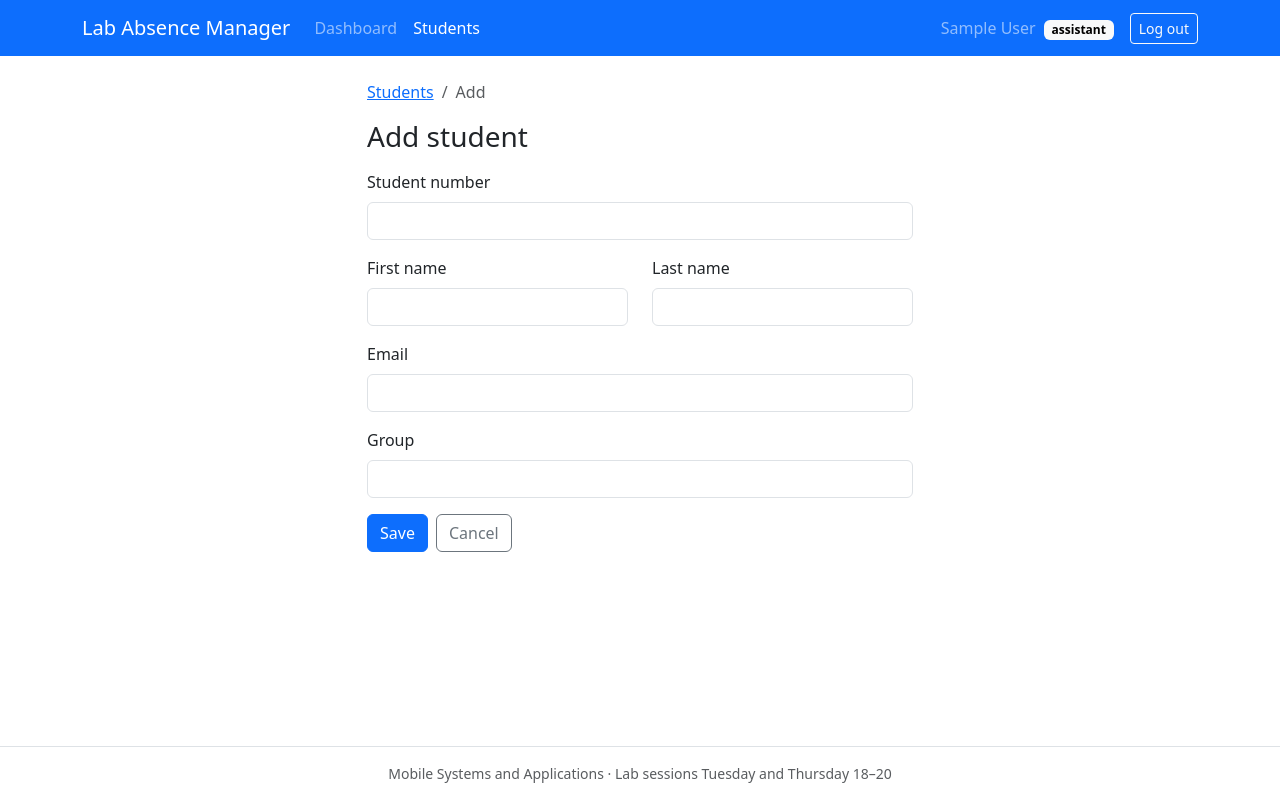
After one commit to adrianmihaipopescu2005/WAD-Project, a Flask app: page /students/new in a window 1280 px wide. The commit adds this page. Run offline with Flask 3, Linux system fonts and the light colour scheme; the visitor is signed in with stand-in values (Sample User, id 1); some libraries are stand-ins or nearby versions.

Commit message:
M4: Students
- Students page with search and an admin filter by lab assistant
- Add, edit and delete students (delete cascades their absences)
- Student profile page with details and absences table
- All queries scoped per assistant; another assistant's student is 404
- Assistants always own the students they add; admins choose or
  reassign the assistant
- staff_required decorator, Absence.end_date, absence badge macros
- test_students.py: 36 tests (103 passing overall)

Co-Authored-By: Claude Opus 5.5 <noreply@anthropic.com>

```diff
--- a/backend/app/__init__.py
+++ b/backend/app/__init__.py
@@ -36,11 +36,13 @@ def create_app(config_class=Config):
     from .blueprints.auth.routes import bp as auth_bp
     from .blueprints.dashboard.routes import bp as dashboard_bp
     from .blueprints.main.routes import bp as main_bp
+    from .blueprints.students.routes import bp as students_bp
 
     app.register_blueprint(main_bp)
     app.register_blueprint(auth_bp)
     app.register_blueprint(dashboard_bp)
     app.register_blueprint(admin_bp)
+    app.register_blueprint(students_bp)
 
     # The navbar's logout button is a POST form on every page.
     app.context_processor(lambda: {"logout_form": LogoutForm()})
--- a/backend/app/blueprints/dashboard/routes.py
+++ b/backend/app/blueprints/dashboard/routes.py
@@ -1,15 +1,15 @@
 from flask import Blueprint, render_template
 from flask_login import current_user
 
-from ...decorators import role_required
+from ...decorators import staff_required
 from ...extensions import db
-from ...models import ROLE_ADMIN, ROLE_ASSISTANT, STATUS_ACTIVE, Absence, Student, User
+from ...models import ROLE_ASSISTANT, STATUS_ACTIVE, Absence, Student, User
 
 bp = Blueprint("dashboard", __name__, url_prefix="/dashboard")
 
 
 @bp.get("/")
-@role_required(ROLE_ADMIN, ROLE_ASSISTANT)
+@staff_required
 def index():
     students = db.select(db.func.count(Student.id))
     absences = (
--- /dev/null
+++ b/backend/app/blueprints/students/forms.py
@@ -0,0 +1,31 @@
+from flask_wtf import FlaskForm
+from wtforms import EmailField, SelectField, StringField, SubmitField
+from wtforms.validators import DataRequired, Length, Optional, Regexp
+
+from ..admin.forms import EMAIL_PATTERN
+
+
+class StudentForm(FlaskForm):
+    student_number = StringField(
+        "Student number",
+        validators=[
+            DataRequired(),
+            Length(max=32),
+            Regexp(r"^\s*[A-Za-z0-9._/-]+\s*$",
+                   message="Use letters, digits and . _ / - only."),
+        ],
+    )
+    first_name = StringField("First name", validators=[DataRequired(), Length(max=80)])
+    last_name = StringField("Last name", validators=[DataRequired(), Length(max=80)])
+    email = EmailField(
+        "Email",
+        validators=[
+            Optional(),
+            Length(max=255),
+            Regexp(EMAIL_PATTERN, message="Enter a valid email address."),
+        ],
+    )
+    study_group = StringField("Group", validators=[Optional(), Length(max=32)])
+    # Admins only. The route removes this field for assistants.
+    assistant_id = SelectField("Lab assistant", coerce=int, validators=[DataRequired()])
+    submit = SubmitField("Save")
--- /dev/null
+++ b/backend/app/blueprints/students/routes.py
@@ -0,0 +1,101 @@
+from flask import Blueprint, abort, flash, redirect, render_template, request, url_for
+from flask_login import current_user
+from flask_wtf import FlaskForm
+
+from ...decorators import staff_required
+from ...services import students as service
+from ...services.assistants import list_assistants
+from .forms import StudentForm
+
+bp = Blueprint("students", __name__, url_prefix="/students")
+
+
+def _student_or_404(student_id):
+    return service.get_student(current_user, student_id) or abort(404)
+
+
+def _build_form(**kwargs):
+    form = StudentForm(**kwargs)
+    if current_user.is_admin:
+        form.assistant_id.choices = [(a.id, a.name) for a, _count in list_assistants()]
+    else:
+        del form.assistant_id
+    return form
+
+
+def _form_data(form):
+    return {name: getattr(form, name).data for name in
+            ("student_number", "first_name", "last_name", "email", "study_group")}
+
+
+@bp.get("/")
+@staff_required
+def index():
+    assistant_id = request.args.get("assistant", type=int)
+    q = request.args.get("q", "").strip()
+    return render_template(
+        "students/list.html",
+        students=service.list_students(current_user, assistant_id, q),
+        assistants=list_assistants() if current_user.is_admin else [],
+        selected_assistant=assistant_id,
+        q=q,
+    )
+
+
+@bp.route("/new", methods=["GET", "POST"])
+@staff_required
+def new():
+    form = _build_form()
+    if current_user.is_admin and not form.assistant_id.choices:
+        flash("Add a lab assistant before adding students.", "warning")
+        return redirect(url_for("admin.assistants"))
+
+    if form.validate_on_submit():
+        owner = form.assistant_id.data if current_user.is_admin else current_user.id
+        try:
+            student = service.create_student(owner, _form_data(form))
+        except service.StudentError as e:
+            form.student_number.errors.append(str(e))
+        else:
+            flash(f"Student {student.full_name} added.", "success")
+            return redirect(url_for("students.profile", student_id=student.id))
+    return render_template("students/form.html", form=form, student=None)
+
+
+@bp.get("/<int:student_id>")
+@staff_required
+def profile(student_id):
+    student = _student_or_404(student_id)
+    absences = sorted(student.absences, key=lambda a: a.start_date, reverse=True)
+    return render_template(
+        "students/profile.html", student=student, absences=absences, delete_form=FlaskForm()
+    )
+
+
+@bp.route("/<int:student_id>/edit", methods=["GET", "POST"])
+@staff_required
+def edit(student_id):
+    student = _student_or_404(student_id)
+    form = _build_form(obj=student)
+    if form.validate_on_submit():
+        owner = form.assistant_id.data if current_user.is_admin else None
+        try:
+            service.update_student(student, _form_data(form), owner)
+        except service.StudentError as e:
+            form.student_number.errors.append(str(e))
+        else:
+            flash(f"Student {student.full_name} updated.", "success")
+            return redirect(url_for("students.profile", student_id=student.id))
+    return render_template("students/form.html", form=form, student=student)
+
+
+@bp.post("/<int:student_id>/delete")
+@staff_required
+def delete(student_id):
+    student = _student_or_404(student_id)
+    if not FlaskForm().validate_on_submit():
+        abort(400)
+    name = student.full_name
+    service.delete_student(student)
+    flash(f"Student {name} and their absences were deleted.", "success")
+    return redirect(url_for("students.index"))
--- a/backend/app/decorators.py
+++ b/backend/app/decorators.py
@@ -4,7 +4,7 @@ from flask import abort
 from flask_login import current_user
 
 from .extensions import login_manager
-from .models import ROLE_ADMIN
+from .models import ROLE_ADMIN, ROLE_ASSISTANT
 
 
 def role_required(*roles):
@@ -25,3 +25,4 @@ def role_required(*roles):
 
 
 admin_required = role_required(ROLE_ADMIN)
+staff_required = role_required(ROLE_ADMIN, ROLE_ASSISTANT)
--- a/backend/app/models.py
+++ b/backend/app/models.py
@@ -1,4 +1,4 @@
-from datetime import UTC, date, datetime
+from datetime import UTC, date, datetime, timedelta
 
 from flask_login import UserMixin
 from sqlalchemy import CheckConstraint
@@ -122,6 +122,11 @@ class Absence(db.Model):
     def slot_label(self):
         return SLOTS[self.slot][0]
 
+    @property
+    def end_date(self):
+        """Date of the last lab session this absence covers."""
+        return self.start_date + timedelta(weeks=self.sessions_count - 1)
+
     def covers(self, day: date) -> bool:
         """True if this absence excuses the student from the lab session on `day`."""
         if self.status != STATUS_ACTIVE or day.weekday() != SLOTS[self.slot][1]:
--- a/frontend/templates/base.html
+++ b/frontend/templates/base.html
@@ -25,6 +25,10 @@
             <li class="nav-item">
               <a class="nav-link {{ 'active' if request.endpoint == 'dashboard.index' }}"
                  href="{{ url_for('dashboard.index') }}">Dashboard</a>
+            </li>
+            <li class="nav-item">
+              <a class="nav-link {{ 'active' if request.blueprint == 'students' }}"
+                 href="{{ url_for('students.index') }}">Students</a>
             </li>
             {% if current_user.is_admin %}
               <li class="nav-item">
--- /dev/null
+++ b/frontend/templates/students/form.html
@@ -0,0 +1,46 @@
+{% extends "base.html" %}
+{% from "_macros/forms.html" import render_field %}
+
+{% set heading = "Edit " ~ student.full_name if student else "Add student" %}
+{% block title %}{{ heading }} · Lab Absence Manager{% endblock %}
+
+{% block content %}
+<div class="row justify-content-center">
+  <div class="col-md-8 col-lg-6">
+    <nav aria-label="breadcrumb">
+      <ol class="breadcrumb">
+        <li class="breadcrumb-item"><a href="{{ url_for('students.index') }}">Students</a></li>
+        {% if student %}
+          <li class="breadcrumb-item">
+            <a href="{{ url_for('students.profile', student_id=student.id) }}">{{ student.full_name }}</a>
+          </li>
+        {% endif %}
+        <li class="breadcrumb-item active" aria-current="page">{{ "Edit" if student else "Add" }}</li>
+      </ol>
+    </nav>
+    <h1 class="h3 mb-3">{{ heading }}</h1>
+    <form method="post" novalidate>
+      {{ form.hidden_tag() }}
+      {{ render_field(form.student_number, autocomplete="off") }}
+      <div class="row">
+        <div class="col-sm-6">{{ render_field(form.first_name, autocomplete="off") }}</div>
+        <div class="col-sm-6">{{ render_field(form.last_name, autocomplete="off") }}</div>
+      </div>
+      {{ render_field(form.email, autocomplete="off") }}
+      {{ render_field(form.study_group, autocomplete="off") }}
+      {% if form.assistant_id %}
+        <div class="mb-3">
+          {{ form.assistant_id.label(class="form-label") }}
+          {{ form.assistant_id(class="form-select" ~ (" is-invalid" if form.assistant_id.errors else "")) }}
+          {% for error in form.assistant_id.errors %}<div class="invalid-feedback">{{ error }}</div>{% endfor %}
+        </div>
+      {% endif %}
+      <div class="d-flex gap-2">
+        {{ form.submit(class="btn btn-primary") }}
+        <a class="btn btn-outline-secondary"
+           href="{{ url_for('students.profile', student_id=student.id) if student else url_for('students.index') }}">Cancel</a>
+      </div>
+    </form>
+  </div>
+</div>
+{% endblock %}
```
Also changed, not shown: MILESTONES.md (+14 -1 lines), STEP.md (+13 -7 lines), backend/app/services/students.py (added, +81 -0 lines), backend/tests/test_students.py (added, +245 -0 lines), frontend/templates/_macros/absences.html (added, +11 -0 lines), frontend/templates/students/list.html (added, +70 -0 lines), frontend/templates/students/profile.html (added, +88 -0 lines), backend/app/blueprints/students/__init__.py (added).
